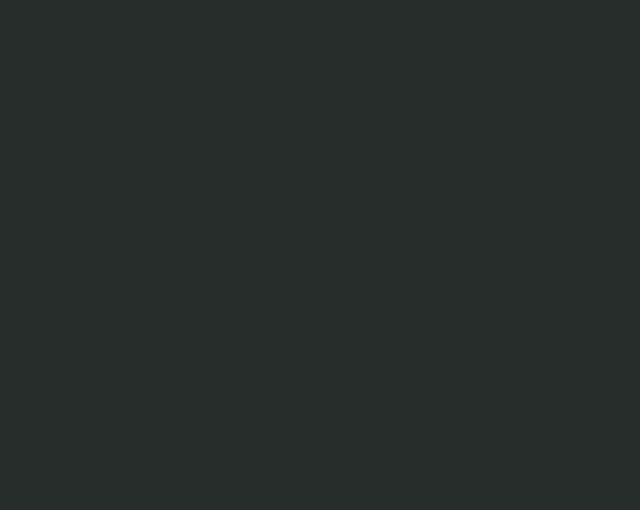
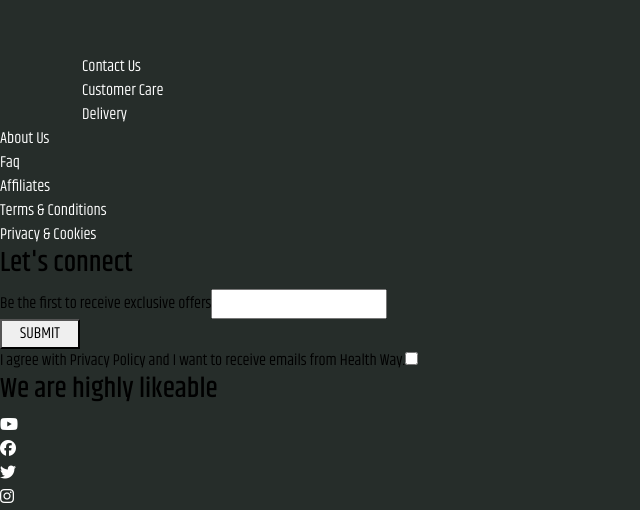
Before and after one commit to IulianC95/monochrome-health-way, a Next.js app: page / in a window 1280 px wide. Shown: the part 949-1459 px from the top of the page, without its empty margins (0-640 px from the left). Before the commit the page ends 800 px from the top, so only its background shows below. Built offline with nearby package versions, Linux system fonts and the light colour scheme.

Commit message:
footer start

```diff
--- a/src/app/page.jsx
+++ b/src/app/page.jsx
@@ -1,4 +1,6 @@
+import Footer from "@/components/Footer";
 import Header from "@/components/Header";
+import NewProductsTile from "@/components/main/new-products-tile";
 
 
 export default function Home() {
@@ -6,6 +8,12 @@ export default function Home() {
     <body>
       <div>
         <Header></Header>
+
+        <NewProductsTile></NewProductsTile>
+        <NewProductsTile></NewProductsTile>
+        <NewProductsTile></NewProductsTile>
+
+        <Footer></Footer>
       </div>
     </body>
   )
--- a/src/components/Footer.jsx
+++ b/src/components/Footer.jsx
@@ -0,0 +1,142 @@
+export default function Footer() {
+  return (
+    <>
+      <section>
+        <h3 className="d-lg-none">How can we help?</h3>
+        <footer>
+          <div className="footer-inner container">
+            <ul>
+              <li>
+                <a href="/" title="Contact Us">
+                  Contact Us
+                </a>
+              </li>
+              <li>
+                <a href="/" title="Customer Care">
+                  Customer Care
+                </a>
+              </li>
+              <li>
+                <a href="/" title="Delivery">
+                  Delivery
+                </a>
+              </li>
+            </ul>
+          </div>
+
+          <nav className="footer-nav">
+            <ul>
+              <li>
+                <a href="/" title="About Us">
+                  About Us
+                </a>
+              </li>
+              <li>
+                <a href="/" title="Faq">
+                  Faq
+                </a>
+              </li>
+              <li>
+                <a href="/" title="Affiliates">
+                  Affiliates
+                </a>
+              </li>
+            </ul>
+            <section>
+              <ul>
+                <li>
+                  <a href="" title="Terms & Conditions">
+                    Terms & Conditions
+                  </a>
+                </li>
+                <li>
+                  <a href="" title="Privacy & Cookies">
+                    Privacy & Cookies
+                  </a>
+                </li>
+              </ul>
+            </section>
+          </nav>
+
+          <div className="footer-connect">
+            <h3>Let&apos;s connect</h3>
+            <form>
+              <label htmlFor="newsletter">
+                Be the first to receive exclusive offers
+              </label>
+              <input
+                type="text"
+                id="newsletter"
+                name="newsletter"
+                title="Newsletter"
+                required
+              />
+              <div className="button button-style-3">
+                <button>submit</button>
+              </div>
+              <div>
+                <label htmlFor="agreement">
+                  I agree with Privacy Policy and I want to receive emails from
+                  Health Way.
+                </label>
+                <input
+                  type="checkbox"
+                  id="agreement"
+                  name="agreement"
+                  required
+                />
+              </div>
+            </form>
+            <h3>We are highly likeable</h3>
+            <section>
+              <ul>
+                <li className="icon-social">
+                  <a
+                    href="http://www.youtube.com"
+                    title="Our Youtube"
+                    target="_blank"
+                    rel="noopener noreferrer"
+                  >
+                    <i class="fa-brands fa-youtube"></i>
+                  </a>
+                </li>
+                <li className="icon-social">
+                  <a
+                    href="http://www.facebook.com"
+                    title="Our Facebook"
+                    target="_blank"
+                    rel="noopener noreferrer"
+                  >
+                    <i class="fa-brands fa-facebook"></i>
+                  </a>
+                </li>
+
+                <li className="icon-social">
+                  <a
+                    href="http://www.twitter.com"
+                    title="Our Twitter"
+                    target="_blank"
+                    rel="noopener noreferrer"
+                  >
+                    <i class="fa-brands fa-twitter"></i>
+                  </a>
+                </li>
+
+                <li className="icon-social">
+                  <a
+                    href="http://www.instagram.com"
+                    title="Our Instagram"
+                    target="_blank"
+                    rel="noopener noreferrer"
+                  >
+                    <i class="fa-brands fa-instagram"></i>
+                  </a>
+                </li>
+              </ul>
+            </section>
+          </div>
+        </footer>
+      </section>
+    </>
+  );
+}
--- /dev/null
+++ b/src/components/main/new-products-tile.jsx
@@ -0,0 +1,7 @@
+export default function NewProductsTile() {
+    return (
+        <>
+        <div aria-label="500px high"><br /><br /><br /><br /><br /><br /><br /></div>
+        </>
+    )
+}
```
